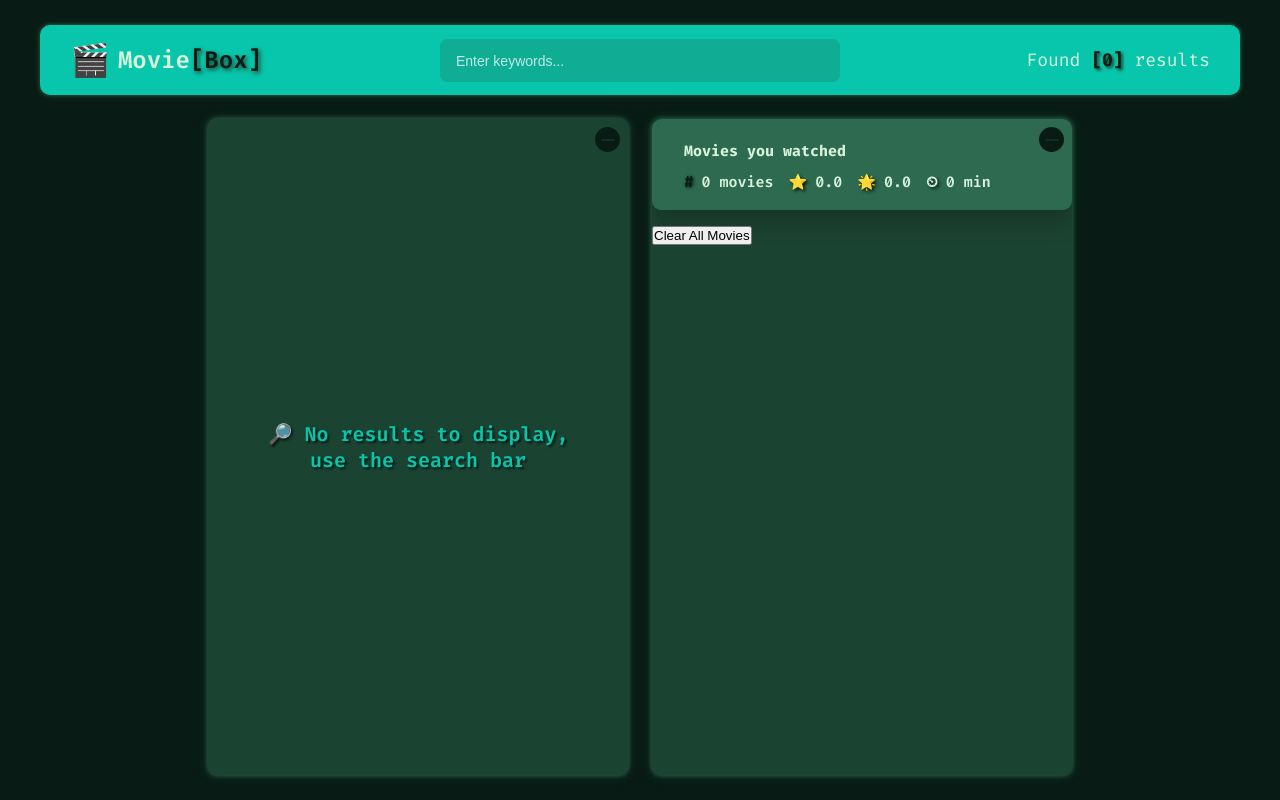
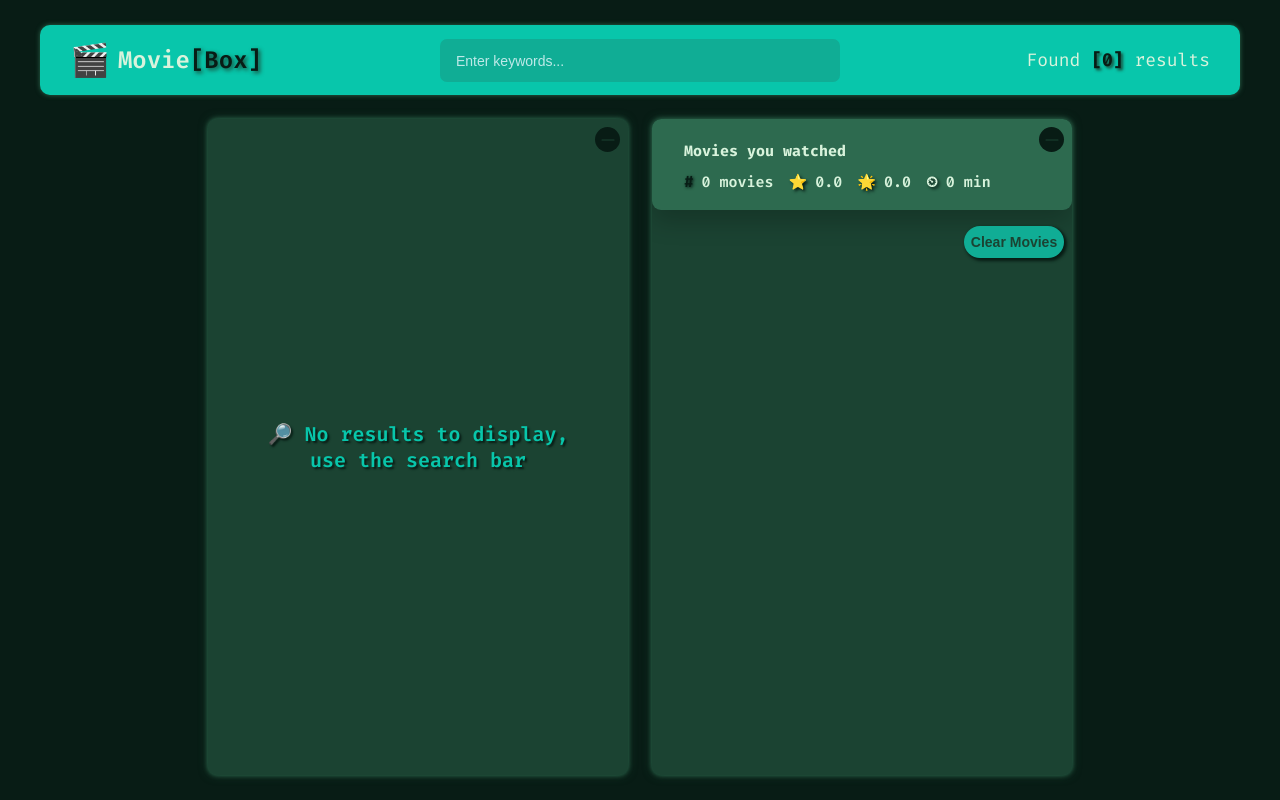
Before and after one commit to bakNa2t/moviebox, a React (Vite) app: page / in a window 1280 px wide. Built offline with nearby package versions, Linux system fonts and the light colour scheme.

Commit message:
Addded btn-clear cls to MovieList module css

```diff
--- a/src/components/MovieList.module.css
+++ b/src/components/MovieList.module.css
@@ -62,3 +62,26 @@
     font-size: 1.6rem;
   }
 }
+
+.btn-clear {
+  margin-right: 0.8rem;
+  float: right;
+  width: 10rem;
+  height: 3.2rem;
+  aspect-ratio: 1;
+  border-radius: 9999px;
+  border: none;
+  font-size: 1.4rem;
+  font-weight: bold;
+  cursor: pointer;
+  color: var(--color-background-500);
+  background-color: var(--color-primary-light);
+  box-shadow: 2px 2px 3px 1px var(--color-background-900);
+  transition: all 0.3s ease-in-out;
+  display: flex;
+  align-items: center;
+  justify-content: center;
+  /* font-family: sans-serif; */
+  /* font-size: 2rem; */
+  /* z-index: 999; */
+}
--- a/src/components/MovieListWatched.jsx
+++ b/src/components/MovieListWatched.jsx
@@ -4,10 +4,11 @@ import styles from "./MovieList.module.css";
 
 import PropTypes from "prop-types";
 
-function MovieListWatched({ watched, onDeleteWatchedMovie }) {
+function MovieListWatched({ watched, onDeleteWatchedMovie, onClearAllMovies }) {
   MovieListWatched.propTypes = {
     watched: PropTypes.array.isRequired,
     onDeleteWatchedMovie: PropTypes.func.isRequired,
+    onClearAllMovies: PropTypes.func.isRequired,
   };
 
   return (
@@ -21,7 +22,9 @@ function MovieListWatched({ watched, onDeleteWatchedMovie }) {
           />
         ))}
       </ul>
-      <button>Clear All Movies</button>
+      <button className={styles["btn-clear"]} onClick={onClearAllMovies}>
+        Clear Movies
+      </button>
     </>
   );
 }
```
